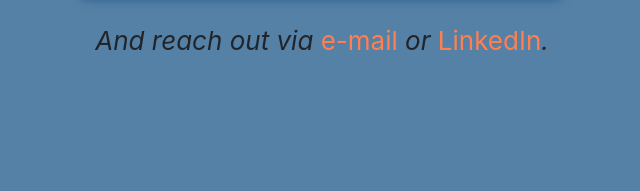
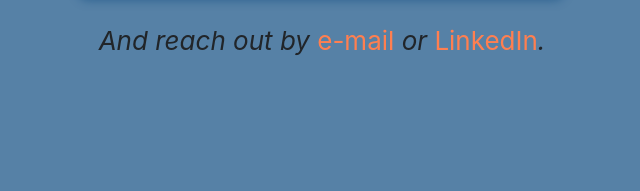
Before and after one commit to rdghosal/portfolio, a plain HTML site: page contact.html in a window 1280 px wide. Shown: the part 1050-1241 px from the top of the page, 318-958 px from the left. Drawn offline with nearby package versions, Linux system fonts and the light colour scheme.

Commit message:
wording change in contact

```diff
--- a/contact.html
+++ b/contact.html
@@ -72,7 +72,7 @@
                         <div class="resume-container">
                             <p class="resume__text">Learn more in Rahul's resume</p>
                             <a href="./rdghosal_resume.pdf" target="_blank" class=""><button class="btn btn-primary resume">VIEW RESUME</button></a>
-                            <p class="resume__text">And reach out via <a href="mailto:rdghosal@gmail.com" class="resume__link">e-mail</a> or <a href="https://www.linkedin.com/in/rahul-d-ghosal/" class="resume__link">LinkedIn</a>.</p>
+                            <p class="resume__text">And reach out by <a href="mailto:rdghosal@gmail.com" class="resume__link">e-mail</a> or <a href="https://www.linkedin.com/in/rahul-d-ghosal/" class="resume__link">LinkedIn</a>.</p>
                         </div>
                     </div>
                 </div>
```
